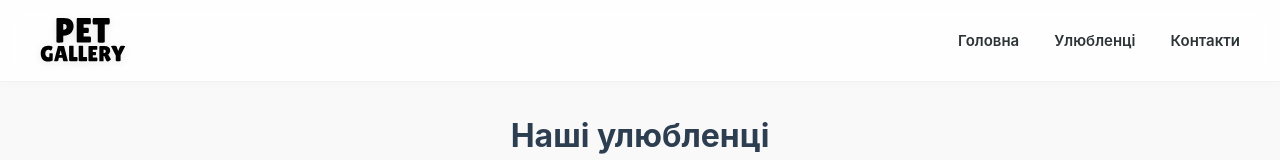
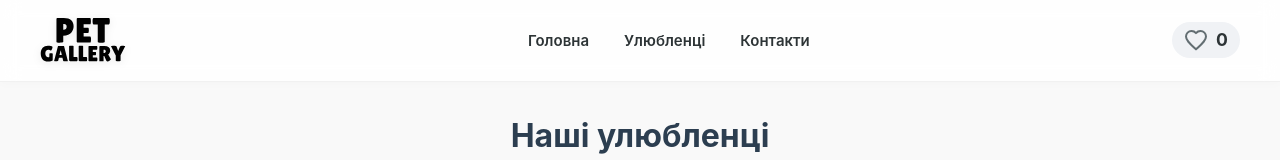
Before and after one commit to EvgKov126/pet-gallery-react, a React (Vite) app: page / in a window 1280 px wide. Shown: the top 160 px of the page. Built offline with nearby package versions, Linux system fonts and the light colour scheme.

Commit message:
feat: implement Lab 3.1

```diff
--- a/src/App.jsx
+++ b/src/App.jsx
@@ -1,10 +1,11 @@
+import React, { useState } from 'react';
 import Header from './components/Header';
 import Main from './components/Main';
 import Footer from './components/Footer';
 import './index.css';
 
 
-const PET_DATA = [
+const INITIAL_PETS = [
   { id: 1, name: "Бакс", species: "Собака", age: 7, imageUrl: "https://encrypted-tbn0.gstatic.com/images?q=tbn:ANd9GcTp3oZBH312SzPuSV5wtYK3meaay3axZXG-ug&s" },
   { id: 2, name: "Мурка", species: "Кішка", age: 3, imageUrl: "https://encrypted-tbn0.gstatic.com/images?q=tbn:ANd9GcQwHSaeGOMGbRAQBkkwL6kSyjNse9LFbaq75Q&s" },
   { id: 3, name: "Рекс", species: "Собака", age: 5, imageUrl: "https://encrypted-tbn0.gstatic.com/images?q=tbn:ANd9GcS0QdoyIu1C-9_NqSENqzokmCVmIOrneWXfCg&s" },
@@ -14,11 +15,20 @@ const PET_DATA = [
 ];
 
 function App() {
+
+  const [pets, setPets] = useState(INITIAL_PETS);
+
+  const handleToggleLike = (id) => {
+    setPets(pets.map(pet =>
+      pet.id === id ? { ...pet, isLiked: !pet.isLiked } : pet
+    ));
+  };
+
   return (
     <div className="App">
-      <Header />
-      <Main pets={PET_DATA} />
-      <Footer year="2026" author="Ковалнко Євгеній" />
+      <Header likedCount={pets.filter(pet => pet.isLiked).length} />
+      <Main pets={pets} onToggleLike={handleToggleLike} />
+      <Footer year="2026" author="Коваленко Євгеній" />
     </div>
   );
 }
--- a/src/components/Footer.jsx
+++ b/src/components/Footer.jsx
@@ -3,7 +3,7 @@ import '../styles/Footer.css';
 const Footer = ({ year, author }) => {
     return (
         <footer className="main-footer">
-            <p>&copy; {year} | Розробив {author} | Лабораторна робота №2</p>
+            <p>&copy; {year} | Розробив {author} | Лабораторна робота №3</p>
         </footer>
     );
 };
--- a/src/components/Header.jsx
+++ b/src/components/Header.jsx
@@ -1,7 +1,8 @@
+import React from 'react';
 import '../styles/Header.css';
 import logo from '../assets/logo.svg';
 
-const Header = () => {
+const Header = ({ likedCount = 0 }) => {
     return (
         <header className="main-header">
             <div className="header-container">
@@ -16,6 +17,25 @@ const Header = () => {
                         <li><a href="#contact">Контакти</a></li>
                     </ul>
                 </nav>
+
+                <div className={`likes-status ${likedCount > 0 ? 'active' : ''}`}>
+                    <svg
+                        className="heart-svg"
+                        viewBox="0 0 24 24"
+                        fill={likedCount > 0 ? "#ff7675" : "none"}
+                        stroke={likedCount > 0 ? "#ff7675" : "#636e72"}
+                        width="24"
+                        height="24"
+                    >
+                        <path
+                            strokeLinecap="round"
+                            strokeLinejoin="round"
+                            strokeWidth="2"
+                            d="M12 21.35l-1.45-1.32C5.4 15.36 2 12.28 2 8.5 2 5.42 4.42 3 7.5 3c1.74 0 3.41.81 4.5 2.09C13.09 3.81 14.76 3 16.5 3 19.58 3 22 5.42 22 8.5c0 3.78-3.4 6.86-8.55 11.54L12 21.35z"
+                        />
+                    </svg>
+                    <span className="likes-count">{likedCount}</span>
+                </div>
             </div>
         </header>
     );
--- a/src/components/Main.jsx
+++ b/src/components/Main.jsx
@@ -1,10 +1,10 @@
 import PetList from './PetList';
 
-const Main = ({ pets }) => {
+const Main = ({ pets, onToggleLike }) => {
     return (
         <main className="container">
             <h2 className="main-title">Наші улюбленці</h2>
-            <PetList items={pets} />
+            <PetList items={pets} onToggleLike={onToggleLike} />
         </main>
     );
 };
--- a/src/components/PetCard.jsx
+++ b/src/components/PetCard.jsx
@@ -1,8 +1,7 @@
-import React, { useState } from 'react';
+import React from 'react';
 import '../styles/PetCard.css';
 
-const PetCard = ({ pet }) => {
-    const [isLiked, setIsLiked] = useState(false);
+const PetCard = ({ pet, handleToggleLike }) => {
 
     const getAgeText = (age) => {
         const lastDigit = age % 10;
@@ -21,7 +20,7 @@ const PetCard = ({ pet }) => {
     };
 
     return (
-        <div className="pet-card">
+        <div className={`pet-card ${pet.isLiked ? 'active-card' : ''}`}>
             <div className="pet-card-image-container">
                 {pet.imageUrl ? (
                     <img src={pet.imageUrl} alt={pet.name} className="pet-card-image" />
@@ -37,13 +36,13 @@ const PetCard = ({ pet }) => {
             </div>
 
             <button
-                className={`like-button ${isLiked ? 'active' : ''}`}
-                onClick={() => setIsLiked(!isLiked)}
+                className={`like-button ${pet.isLiked ? 'active' : ''}`}
+                onClick={() => handleToggleLike(pet.id)}
             >
                 <svg className="heart-icon" viewBox="0 0 24 24" fill="none">
                     <path d="M12 21.35l-1.45-1.32C5.4 15.36 2 12.28 2 8.5 2 5.42 4.42 3 7.5 3c1.74 0 3.41.81 4.5 2.09C13.09 3.81 14.76 3 16.5 3 19.58 3 22 5.42 22 8.5c0 3.78-3.4 6.86-8.55 11.54L12 21.35z" />
                 </svg>
-                <span>{isLiked ? 'Улюблений' : 'Лайк'}</span>
+                <span>{pet.isLiked ? 'Улюблений' : 'Лайк'}</span>
             </button>
         </div>
     );
--- a/src/components/PetList.jsx
+++ b/src/components/PetList.jsx
@@ -1,10 +1,10 @@
 import PetCard from './PetCard';
 
-const PetList = ({ items }) => {
+const PetList = ({ items, onToggleLike }) => {
     return (
         <div className="pet-list-grid">
             {items.map(pet => (
-                <PetCard key={pet.id} pet={pet} />
+                <PetCard key={pet.id} pet={pet} handleToggleLike={onToggleLike} />
             ))}
         </div>
     );
--- a/src/styles/Header.css
+++ b/src/styles/Header.css
@@ -58,3 +58,32 @@
 .main-nav a:hover {
     color: #ff7675;
 }
+
+.likes-status {
+    display: flex;
+    align-items: center;
+    gap: 8px;
+    padding: 5px 12px;
+    border-radius: 20px;
+    background: #f0f2f5;
+    transition: all 0.3s ease;
+}
+
+.likes-status.active {
+    background: #fff0f0;
+    box-shadow: 0 2px 8px rgba(255, 118, 117, 0.2);
+}
+
+.likes-count {
+    font-weight: bold;
+    color: #2d3436;
+    font-size: 1.1rem;
+}
+
+.heart-svg {
+    transition: transform 0.3s cubic-bezier(0.175, 0.885, 0.32, 1.275);
+}
+
+.likes-status.active .heart-svg {
+    transform: scale(1.2);
+}
```
Also changed, not shown: 1 other file (tests, documents, lock files or other folders).
